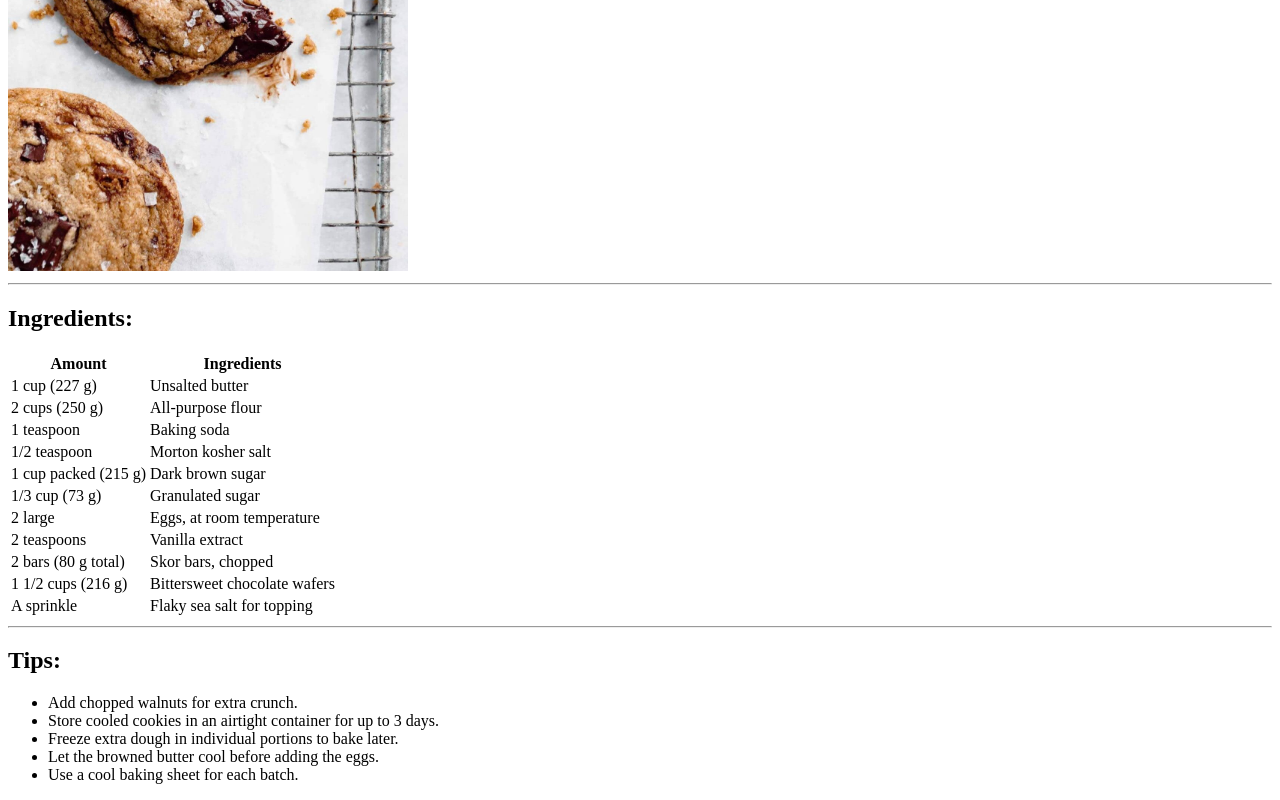
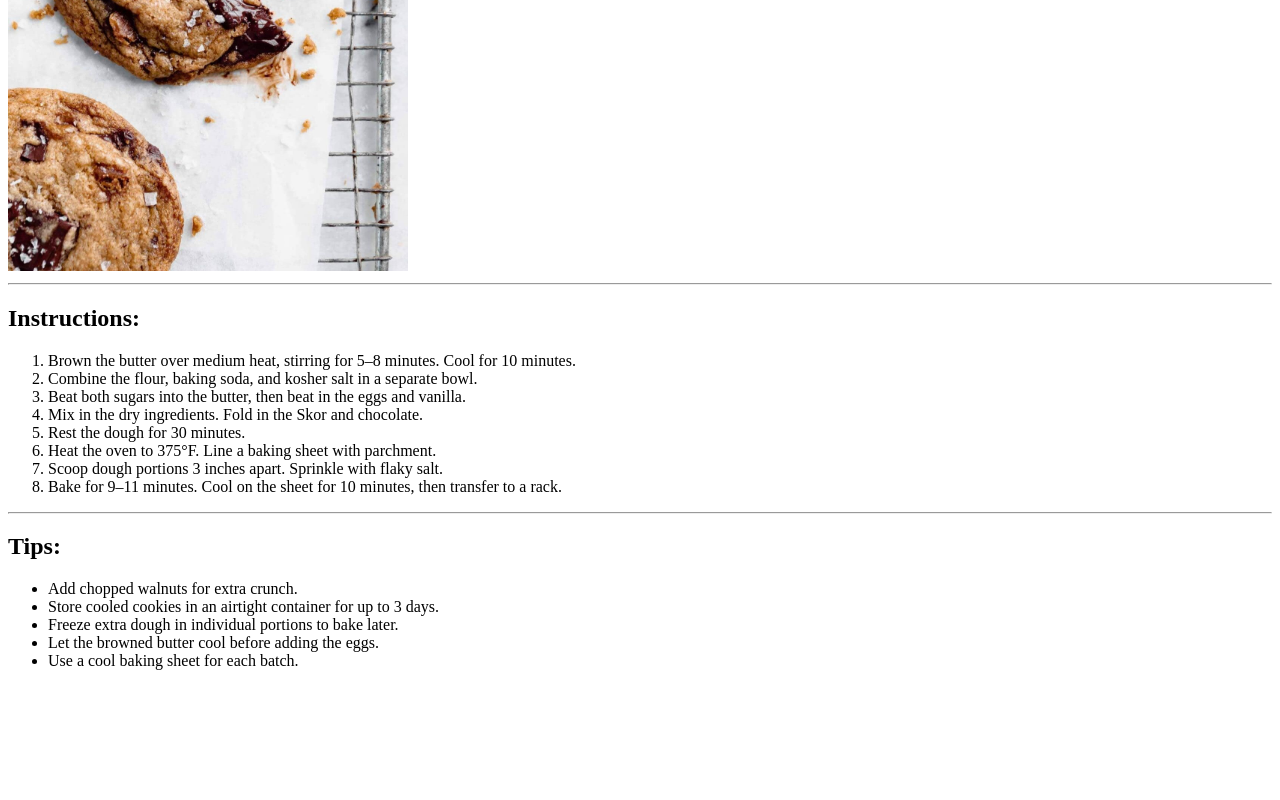
Before and after one commit to alisongenereux-44/alison-cookie-recipe, a plain HTML site: page index.html in a window 1280 px wide. Shown: the part 477-1277 px from the top of the page. After the commit the page ends 1163 px from the top, so only its background shows below. Drawn offline with Linux system fonts and the light colour scheme.

Commit message:
Add files via upload

```diff
--- a/index.html
+++ b/index.html
@@ -14,58 +14,17 @@
 <p>Brown butter chocolate chip cookies with crunchy Skor toffee pieces.</p>
 <img src="images/skor-cookies.jpg" alt="Skor chocolate chip cookies" width="400">
 <hr>
-<h2>Ingredients:</h2>
-
-<table>
-    <tr>
-        <th>Amount</th>
-        <th>Ingredients</th>
-    </tr>
-    <tr>
-        <td>1 cup (227 g)</td>
-        <td>Unsalted butter</td>
-    </tr>
-    <tr>
-        <td>2 cups (250 g)</td>
-        <td>All-purpose flour</td>
-    </tr>
-    <tr>
-        <td>1 teaspoon</td>
-        <td>Baking soda</td>
-    </tr>
-    <tr>
-        <td>1/2 teaspoon</td>
-        <td>Morton kosher salt</td>
-    </tr>
-    <tr>
-        <td>1 cup packed (215 g)</td>
-        <td>Dark brown sugar</td>
-    </tr>
-    <tr>
-        <td>1/3 cup (73 g)</td>
-        <td>Granulated sugar</td>
-    </tr>
-    <tr>
-        <td>2 large</td>
-        <td>Eggs, at room temperature</td>
-    </tr>
-    <tr>
-        <td>2 teaspoons</td>
-        <td>Vanilla extract</td>
-    </tr>
-    <tr>
-        <td>2 bars (80 g total)</td>
-        <td>Skor bars, chopped</td>
-    </tr>
-    <tr>
-        <td>1 1/2 cups (216 g)</td>
-        <td>Bittersweet chocolate wafers</td>
-    </tr>
-    <tr>
-        <td>A sprinkle</td>
-        <td>Flaky sea salt for topping</td>
-    </tr>
-</table>
+<h2>Instructions:</h2>
+<ol>
+    <li>Brown the butter over medium heat, stirring for 5–8 minutes. Cool for 10 minutes.</li>
+    <li>Combine the flour, baking soda, and kosher salt in a separate bowl.</li>
+    <li>Beat both sugars into the butter, then beat in the eggs and vanilla.</li>
+    <li>Mix in the dry ingredients. Fold in the Skor and chocolate.</li>
+    <li>Rest the dough for 30 minutes.</li>
+    <li>Heat the oven to 375°F. Line a baking sheet with parchment.</li>
+    <li>Scoop dough portions 3 inches apart. Sprinkle with flaky salt.</li>
+    <li>Bake for 9–11 minutes. Cool on the sheet for 10 minutes, then transfer to a rack.</li>
+</ol>
 
 <hr>
 <h2>Tips:</h2>
```
